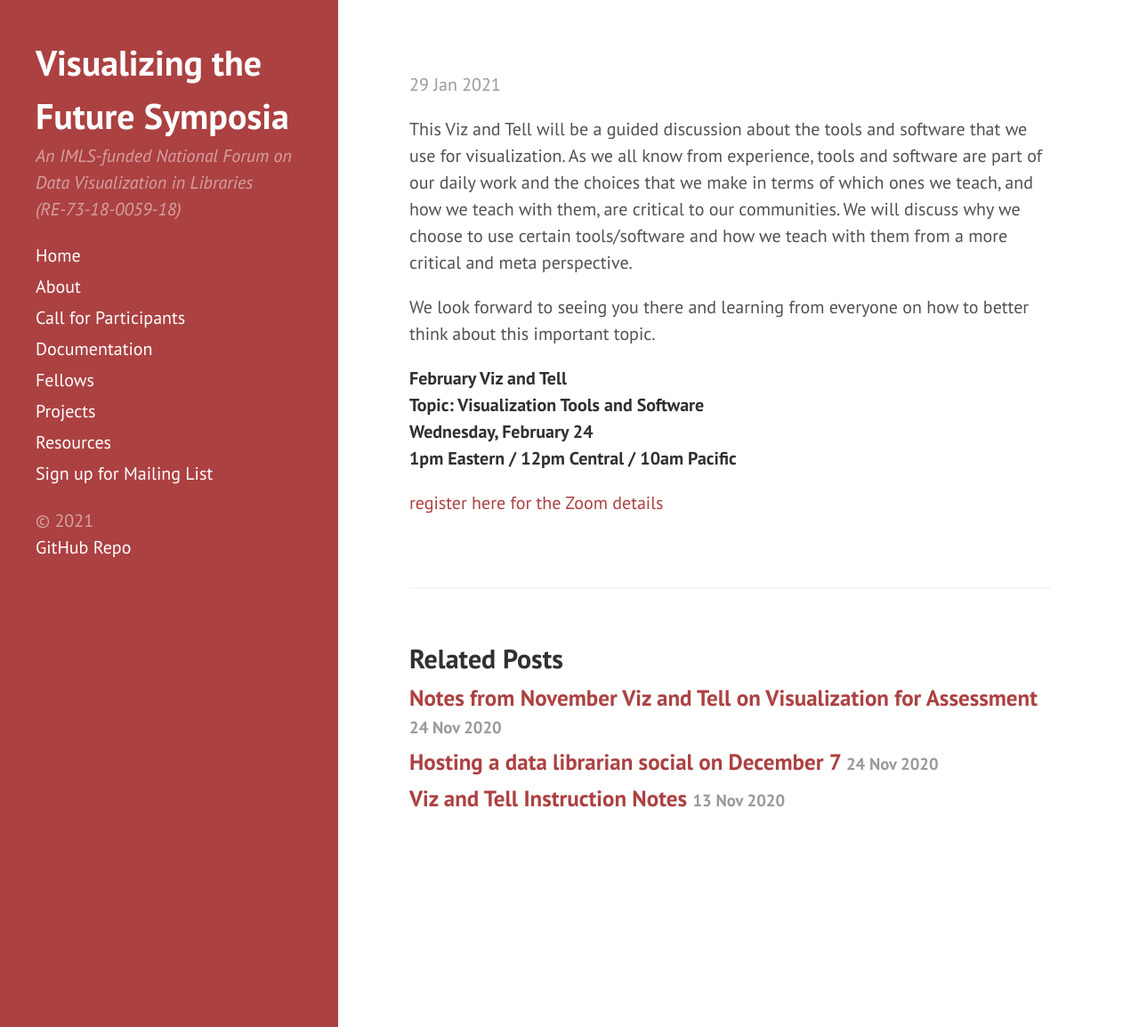
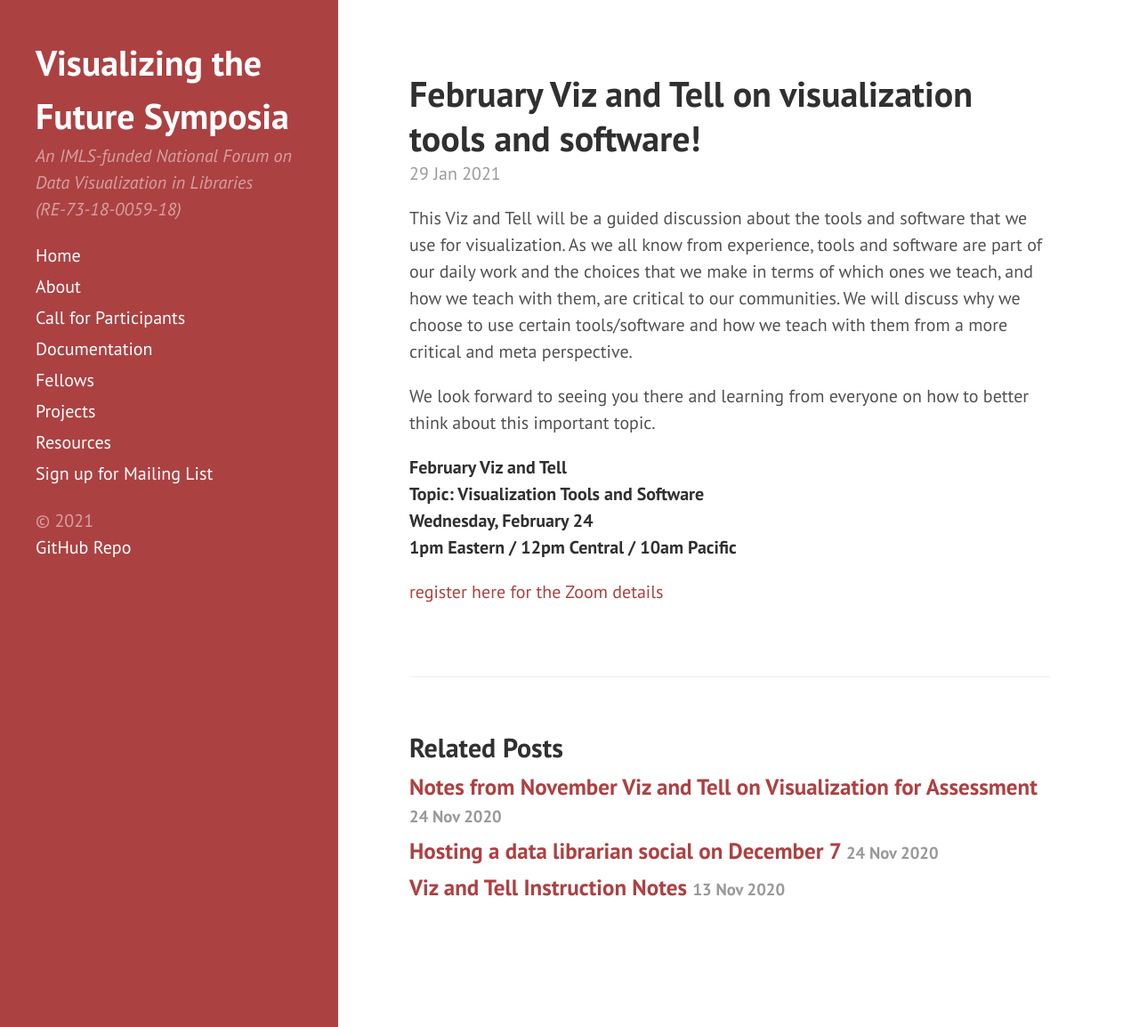
Before and after one commit to visualizingthefuture/visualizingthefuture.github.io, a Jekyll site: the page built from _posts/2021-01-29-viz-and-tell-tools.md, in a window 1280 px wide and 1154 px high. Shown: the whole window at 89% size. Built offline with Jekyll 4.4.1, drawn with Linux system fonts in a browser that asks for light colours; our own code applies the rules of GitHub Pages for plain Markdown files.

Commit message:
fix broken title

```diff
--- a/_posts/2021-01-29-viz-and-tell-tools.md
+++ b/_posts/2021-01-29-viz-and-tell-tools.md
@@ -1,6 +1,6 @@
 ---
 layout: post
-title: February Viz and Tell: Let's talk about visualization tools and software!
+title: February Viz and Tell on visualization tools and software!
 ---
 This Viz and Tell will be a guided discussion about the tools and software that we use for visualization. As we all know from experience, tools and software are part of our daily work and the choices that we make in terms of which ones we teach, and how we teach with them, are critical to our communities. We will discuss why we choose to use certain tools/software and how we teach with them from a more critical and meta perspective.
 
```
